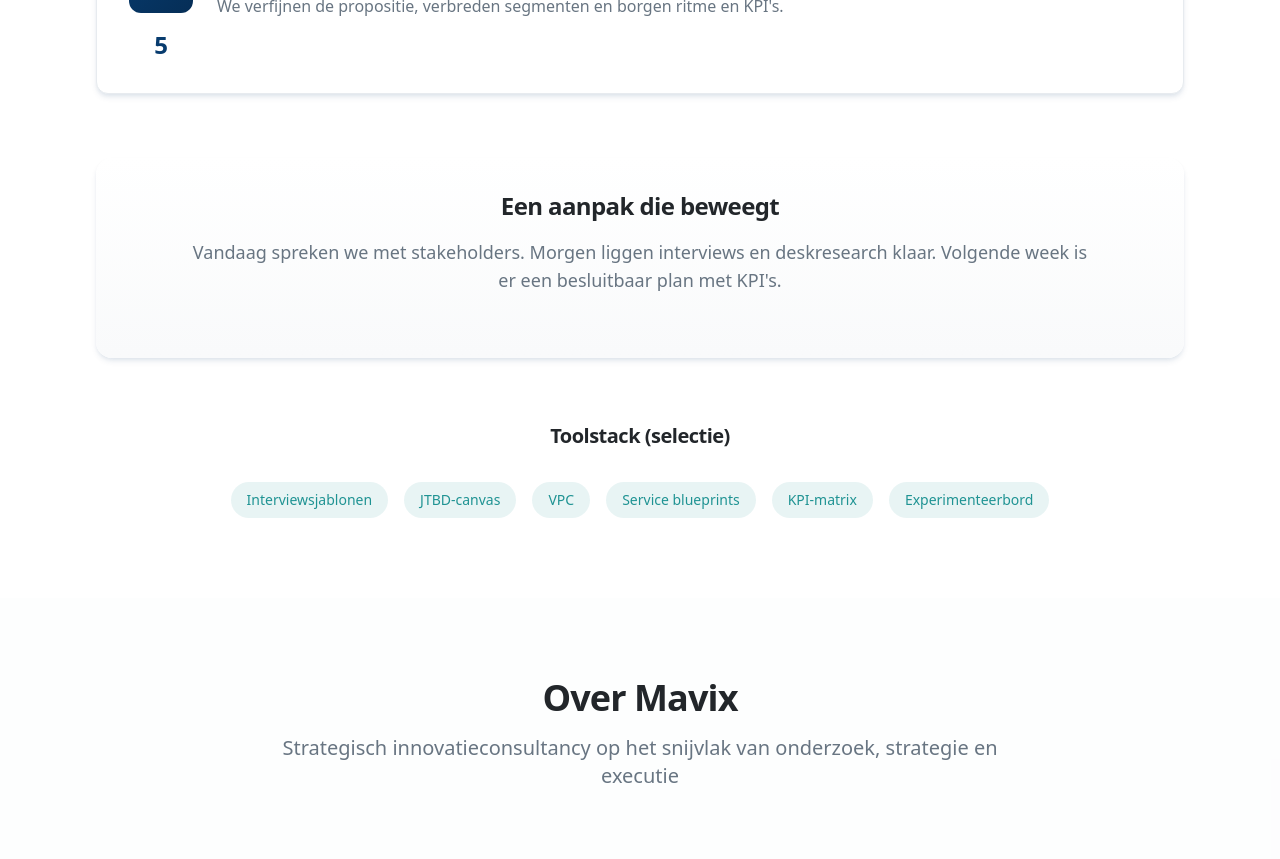
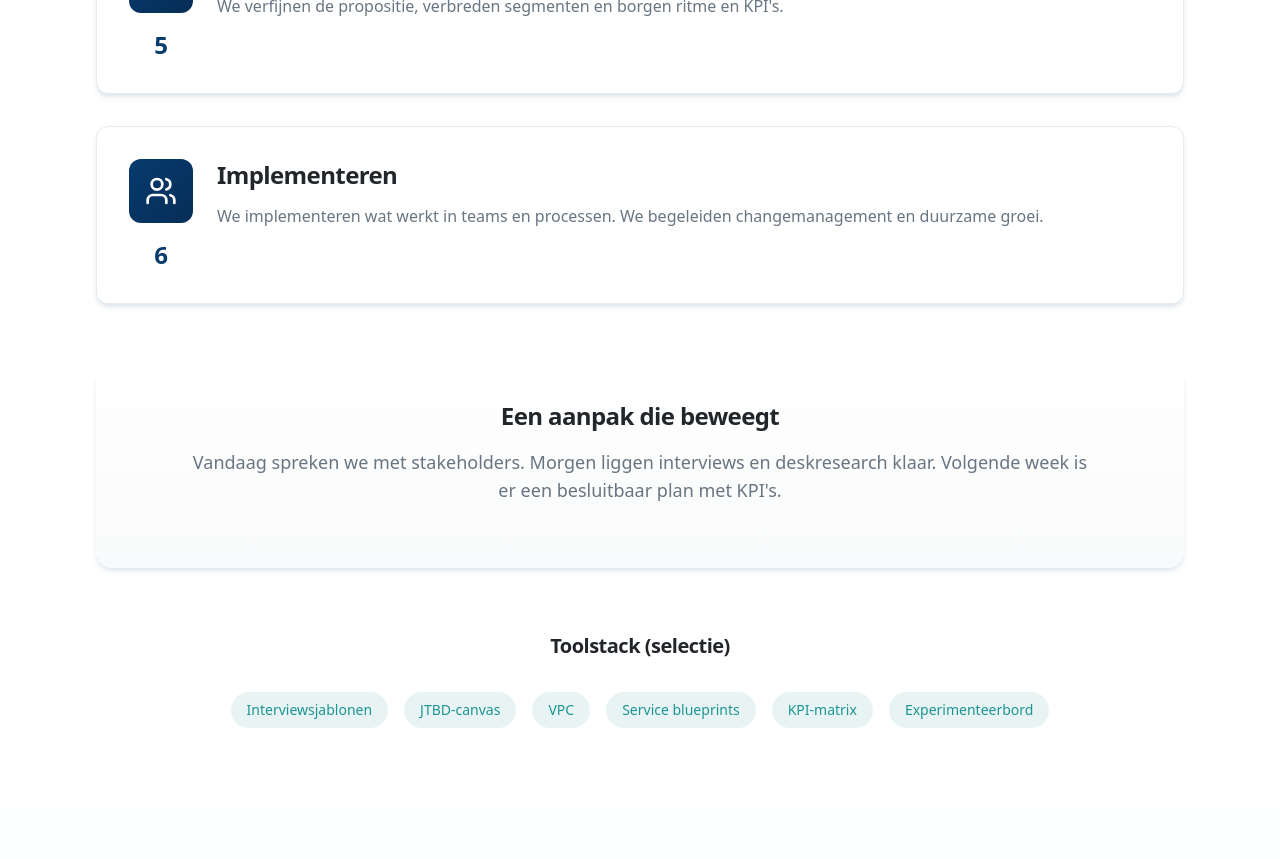
Before and after one commit to crazyheinz/mavix, a React (Vite) app: page / in a window 1280 px wide. Shown: the part 3560-4419 px from the top of the page. Built offline with nearby package versions, Linux system fonts and the light colour scheme; the HTML template or start-up script is replaced by a standard one.

Commit message:
Add step 6 to Methodology

```diff
--- a/src/components/Methodology.tsx
+++ b/src/components/Methodology.tsx
@@ -1,5 +1,5 @@
 import { Card, CardContent } from "@/components/ui/card";
-import { Search, Frame, CheckCircle, Hammer, TrendingUp } from "lucide-react";
+import { Search, Frame, CheckCircle, Hammer, TrendingUp, Users } from "lucide-react";
 
 const Methodology = () => {
   const steps = [
@@ -32,6 +32,12 @@ const Methodology = () => {
       number: "5",
       title: "Schalen",
       description: "We verfijnen de propositie, verbreden segmenten en borgen ritme en KPI's."
+    },
+    {
+      icon: <Users className="h-8 w-8" />,
+      number: "6",
+      title: "Implementeren",
+      description: "We implementeren wat werkt in teams en processen. We begeleiden changemanagement en duurzame groei."
     }
   ];
 
```
